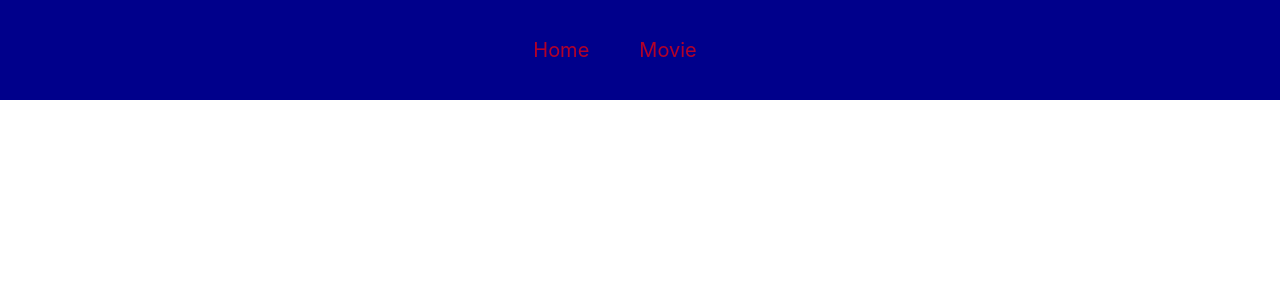
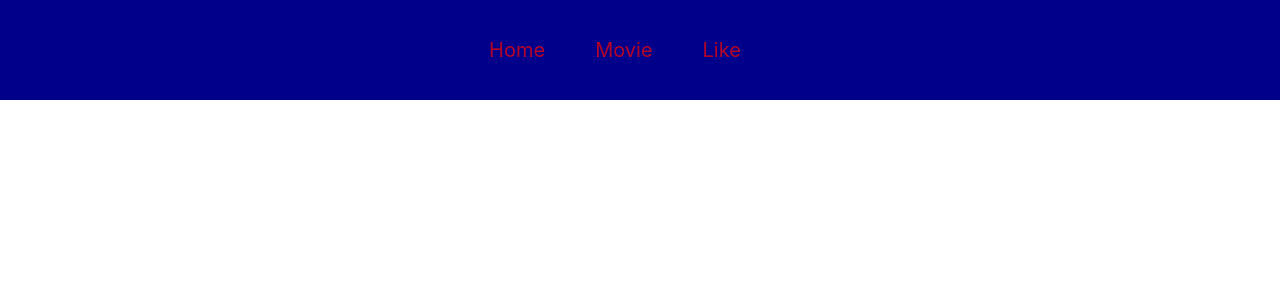
Before and after one commit to IVaN-KaLNYTSKYI/movie-project, a React (Create React App) app: page /like in a window 1280 px wide. Shown: the top 300 px of the page. Built offline with nearby package versions, Linux system fonts and the light colour scheme.

Commit message:
no done like

```diff
--- a/src/App.js
+++ b/src/App.js
@@ -4,6 +4,7 @@ import Movie from "./components/movie/Movie";
 import Header from "./components/header/Header";
 import Home from "./components/home/Home";
 import MovieDetail from "./components/movie-detail/MovieDetail";
+import Like from "./components/like/Like";
 
 function App() {
   return (
@@ -20,6 +21,9 @@ function App() {
                   <Route path={`/movie/:id`} render={({match:{params:{id}}})=>{
                       return <MovieDetail id={id}/>
                   }}/>
+                  <Route exact path={"/like"} render={()=>{
+                      return <Like/>
+                  }}/>
               </Switch>
         </Router>
     </div>
--- a/src/components/header/Header.js
+++ b/src/components/header/Header.js
@@ -12,6 +12,9 @@ export default function Header() {
                     <li className={"header-li"}>
                         <Link className={"header-a"} to="/movie">Movie</Link>
                     </li>
+                    <li className={"header-li"}>
+                        <Link className={"header-a"} to="/like">Like</Link>
+                    </li>
                 </ul>
             </div>
         </div>
--- /dev/null
+++ b/src/components/like/Like.js
@@ -0,0 +1,7 @@
+export default function Like () {
+  return(
+      <div>
+
+      </div>
+  )
+}
--- a/src/components/movie-list/MovieList.js
+++ b/src/components/movie-list/MovieList.js
@@ -1,17 +1,25 @@
 import './MovieList.css'
 import {Link} from "react-router-dom";
+import {useEffect, useState} from 'react';
 export default function MovieList({item}) {
-    /*  const {title,popularity,release_date}=props*/
-    /* poster_path*/
+
+const like=(e)=>{
+    e.preventDefault();
+    const like={
+        id:item.id,
+        photo:item.poster_path
+    }
+    let arr=[]
+    arr.push(like)
+    localStorage.setItem("like"+item.id,JSON.stringify(arr))
+}
 
     return (
             <div className={"cart-box"}>
                 <img className={"img-cart"} src={'https://image.tmdb.org/t/p/w200' + item.poster_path} alt={item.id}/>
                <Link to={"/movie/"+item.id}><span className={"movie-title"}>{item.title}</span></Link>
                 <div className={"movie-rating"}><span>{item.vote_average}</span></div>
-                {/*{item.popularity}-
-          {item.release_date}*/}
-          {/*<div className={"movie-date"}>{item.release_date}</div>*/}
+                <button onClick={like}>like</button>
             </div>
     )
 }
--- a/src/components/movie/Movie.js
+++ b/src/components/movie/Movie.js
@@ -20,8 +20,6 @@ export default function Movie() {
             setTotalPage(value.data.total_pages)
         })
     }, [page])
-    console.log(movie)
-    console.log(totalPage)
     return (
         <div className={"main"}>
             <div className={"conteiner"}>
```
